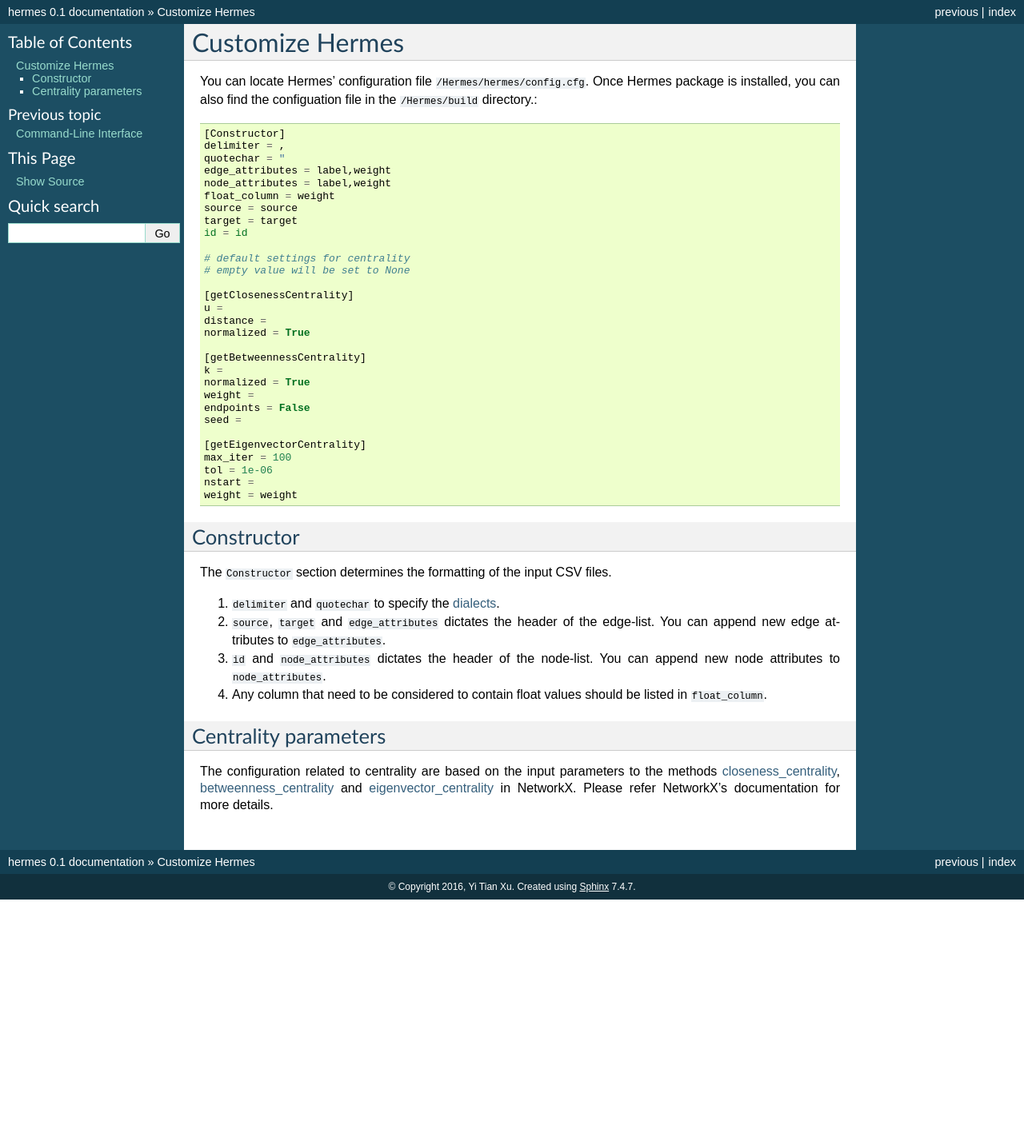
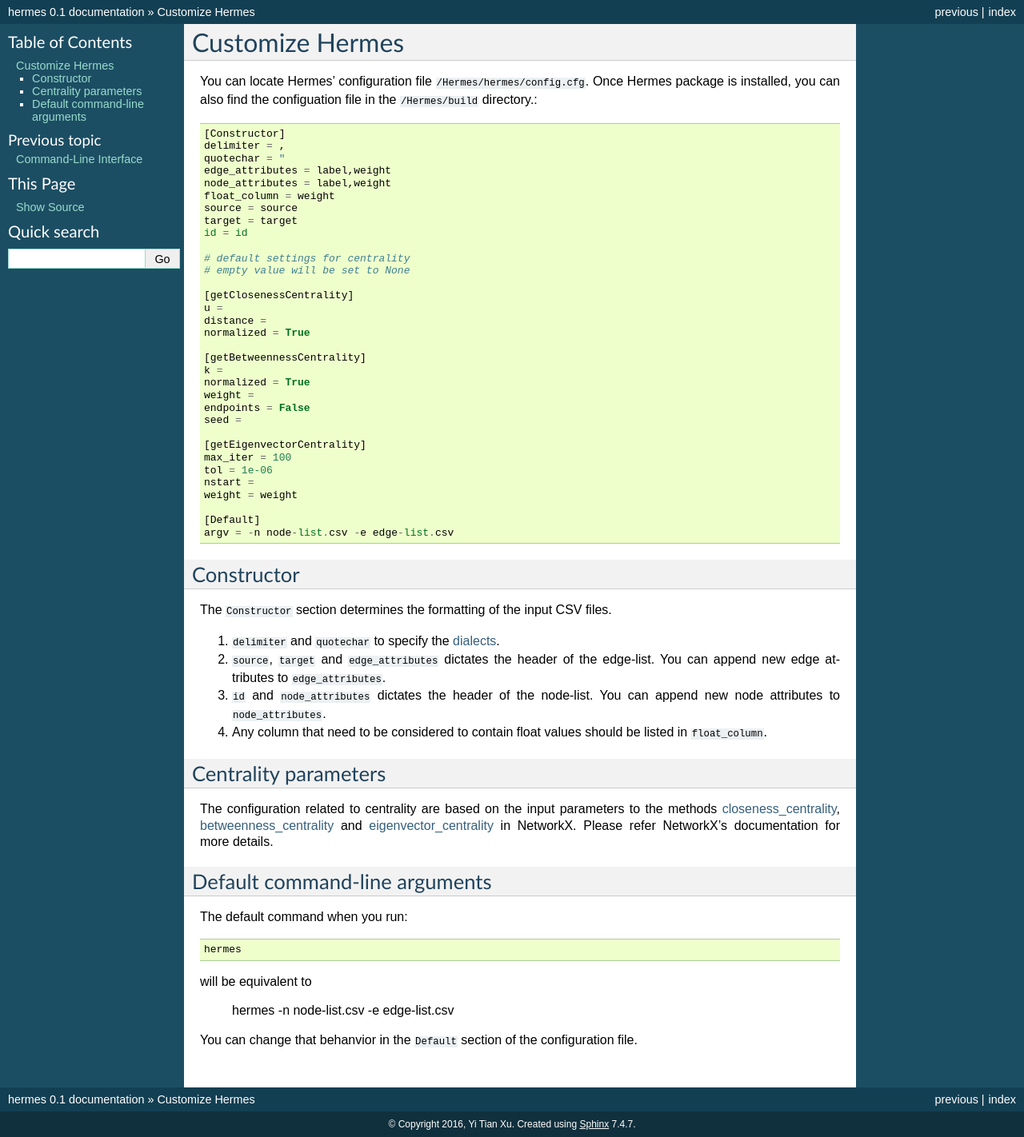
Before and after one commit to ytixu/Hermes, a Sphinx documentation site: the page built from docs/custom_configurations.rst, in a window 1280 px wide. Shown: the whole page at 80% size. Built offline with Sphinx 7.4.7, drawn with Linux system fonts in a browser that asks for light colours; before the commit the page ends 1125 px from its top, so only the background shows below that.

Commit message:
added default command

```diff
--- a/docs/custom_configurations.rst
+++ b/docs/custom_configurations.rst
@@ -35,6 +35,9 @@
 	nstart =
 	weight = weight
 
+	[Default]
+	argv = -n node-list.csv -e edge-list.csv
+
 -----------
 Constructor
 -----------
@@ -51,3 +54,17 @@
 ---------------------
 
 The configuration related to centrality are based on the input parameters to the methods `closeness_centrality <https://networkx.github.io/documentation/networkx-1.10/reference/generated/networkx.algorithms.bipartite.centrality.closeness_centrality.html>`_, `betweenness_centrality <https://networkx.github.io/documentation/networkx-1.10/reference/generated/networkx.algorithms.bipartite.centrality.betweenness_centrality.html>`_ and `eigenvector_centrality <https://networkx.github.io/documentation/networkx-1.10/reference/generated/networkx.algorithms.centrality.eigenvector_centrality.html>`_ in NetworkX. Please refer NetworkX's documentation for more details.
+
+------------------------------
+Default command-line arguments
+------------------------------
+
+The default command when you run::
+
+	hermes
+
+will be equivalent to
+
+	hermes -n node-list.csv -e edge-list.csv
+
+You can change that behanvior in the ``Default`` section of the configuration file.
```
Also changed, not shown: docs/command_line_interface.rst (+4 -3 lines), 9 other files.
